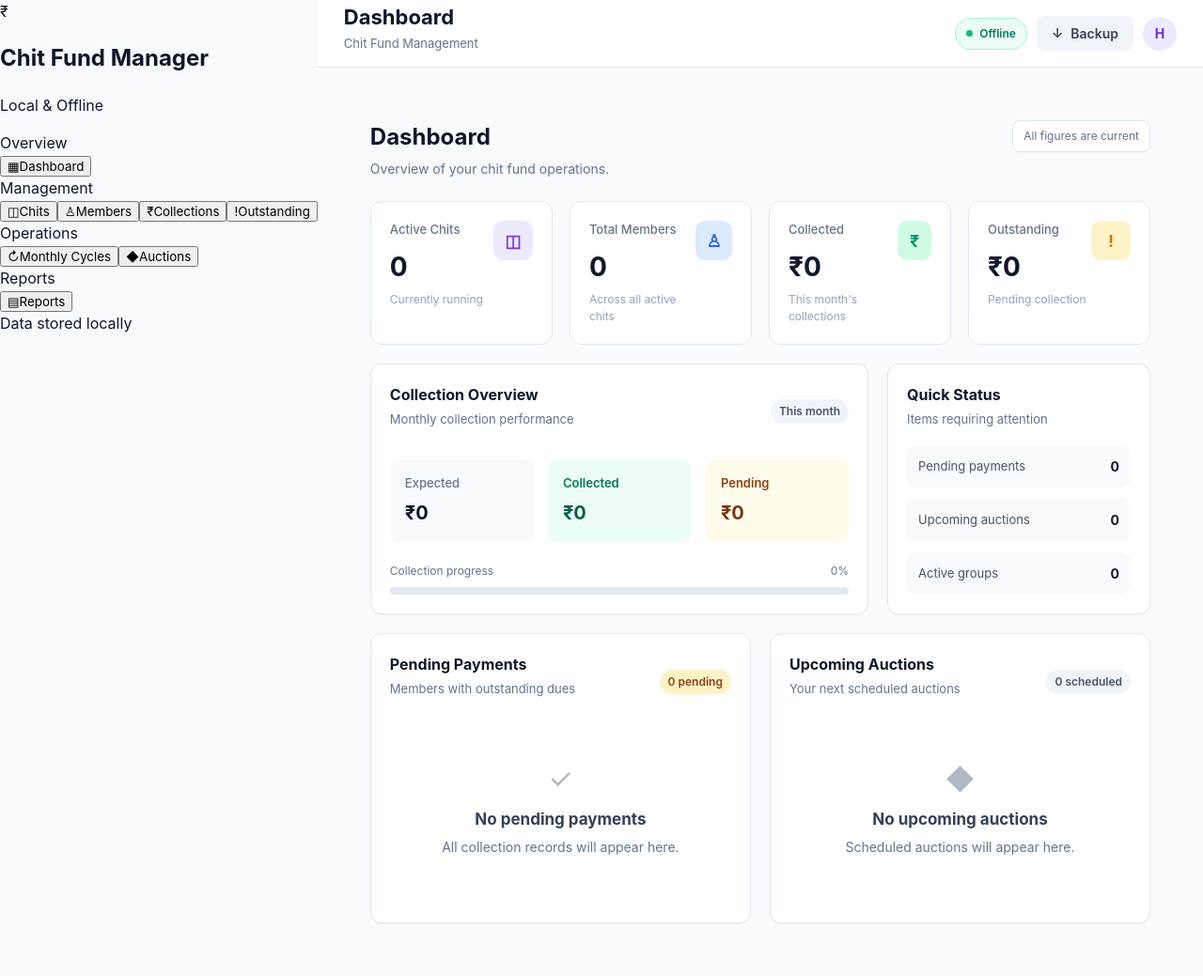
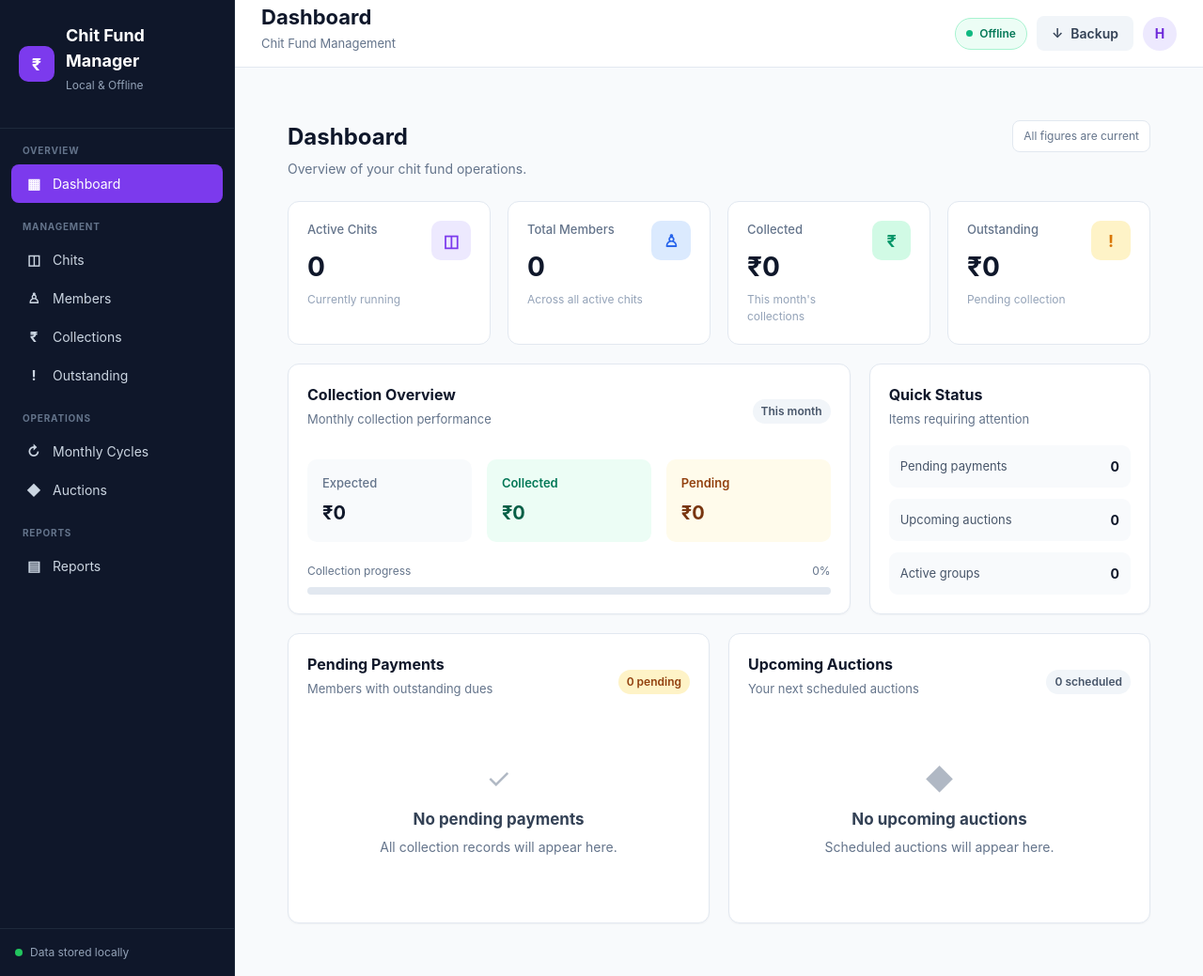
Before and after one commit to leolouis/chit-fund-manager, a React (Vite) app: page / in a window 1280 px wide. Shown: the whole page at 94% size. Built offline with nearby package versions, Linux system fonts and the light colour scheme; the HTML template or start-up script is replaced by a standard one.

Commit message:
Refactor Sidebar component layout and styles

```diff
--- a/src/components/layout/Sidebar.tsx
+++ b/src/components/layout/Sidebar.tsx
@@ -39,35 +39,68 @@ function Sidebar({
 onNavigate,
 }: SidebarProps) {
 return (
-    <aside className="flex h-screen w-64 shrink-0 flex-col bg-slate-900 text-white">
+<aside className="sidebar">
 {/* Brand */}
-      <div className="border-b border-slate-800 px-5 py-5">
-        <div className="flex items-center gap-3">
-          <div className="flex h-[38px] w-[38px] shrink-0 items-center justify-center rounded-[10px] bg-violet-600 text-lg font-bold text-white">
+<div className="sidebar-header">
+<div
+style={{
+display: "flex",
+alignItems: "center",
+gap: "12px",
+}}
+>
+<div
+style={{
+width: "38px",
+height: "38px",
+borderRadius: "10px",
+background: "#7c3aed",
+display: "flex",
+alignItems: "center",
+justifyContent: "center",
+color: "#ffffff",
+fontSize: "18px",
+fontWeight: 700,
+flexShrink: 0,
+}}
+>
 ₹
 </div>
 
-          <div className="min-w-0">
-            <h1 className="truncate text-sm font-semibold text-white">
+      <div>
+        <h1 className="sidebar-title">
           Chit Fund Manager
         </h1>
 
-            <p className="mt-0.5 text-xs text-slate-400">
-              Local & Offline
+        <p className="sidebar-subtitle">
+          Local &amp; Offline
         </p>
       </div>
     </div>
   </div>
 
   {/* Navigation */}
-      <nav className="flex-1 overflow-y-auto p-4">
+  <nav className="sidebar-nav">
     {menuSections.map((section) => (
-          <div key={section.title} className="mb-5">
-            <div className="mb-2 px-3 text-[10px] font-bold uppercase tracking-widest text-slate-500">
+      <div
+        key={section.title}
+        style={{
+          marginBottom: "14px",
+        }}
+      >
+        <div
+          style={{
+            padding: "0 12px 7px",
+            color: "#64748b",
+            fontSize: "10px",
+            fontWeight: 700,
+            letterSpacing: "0.08em",
+            textTransform: "uppercase",
+          }}
+        >
           {section.title}
         </div>
 
-            <div className="space-y-1">
         {section.items.map((item) => {
           const isActive =
             activePage === item.id;
@@ -79,34 +112,65 @@ function Sidebar({
               onClick={() =>
                 onNavigate(item.id)
               }
-                    className={`flex w-full items-center rounded-lg px-3 py-2.5 text-left text-sm font-medium transition-colors ${
-                      isActive
-                        ? "bg-violet-600 text-white"
-                        : "text-slate-300 hover:bg-slate-800 hover:text-white"
+              className={`sidebar-button${
+                isActive ? " active" : ""
               }`}
             >
-                    <span className="mr-3 flex w-5 shrink-0 justify-center text-base font-bold">
+              <span
+                style={{
+                  display: "inline-flex",
+                  width: "24px",
+                  marginRight: "8px",
+                  justifyContent: "center",
+                  alignItems: "center",
+                  fontSize: "15px",
+                  fontWeight: 700,
+                }}
+              >
                 {item.icon}
               </span>
 
-                    <span>{item.label}</span>
+              {item.label}
             </button>
           );
         })}
-            </div>
       </div>
     ))}
   </nav>
 
   {/* Bottom status */}
-      <div className="border-t border-slate-800 p-4">
-        <div className="flex items-center gap-2 text-xs text-slate-400">
-          <span className="h-2 w-2 shrink-0 rounded-full bg-emerald-500" />
+  <div
+    style={{
+      marginTop: "auto",
+      padding: "16px",
+      borderTop: "1px solid #1e293b",
+    }}
+  >
+    <div
+      style={{
+        display: "flex",
+        alignItems: "center",
+        gap: "8px",
+        color: "#94a3b8",
+        fontSize: "12px",
+      }}
+    >
+      <span
+        style={{
+          width: "8px",
+          height: "8px",
+          borderRadius: "50%",
+          background: "#22c55e",
+          flexShrink: 0,
+        }}
+      />
 
       <span>Data stored locally</span>
     </div>
   </div>
 </aside>
+
+
 );
 }
 
```
Lines whose indentation alone changed are shown as unchanged.
